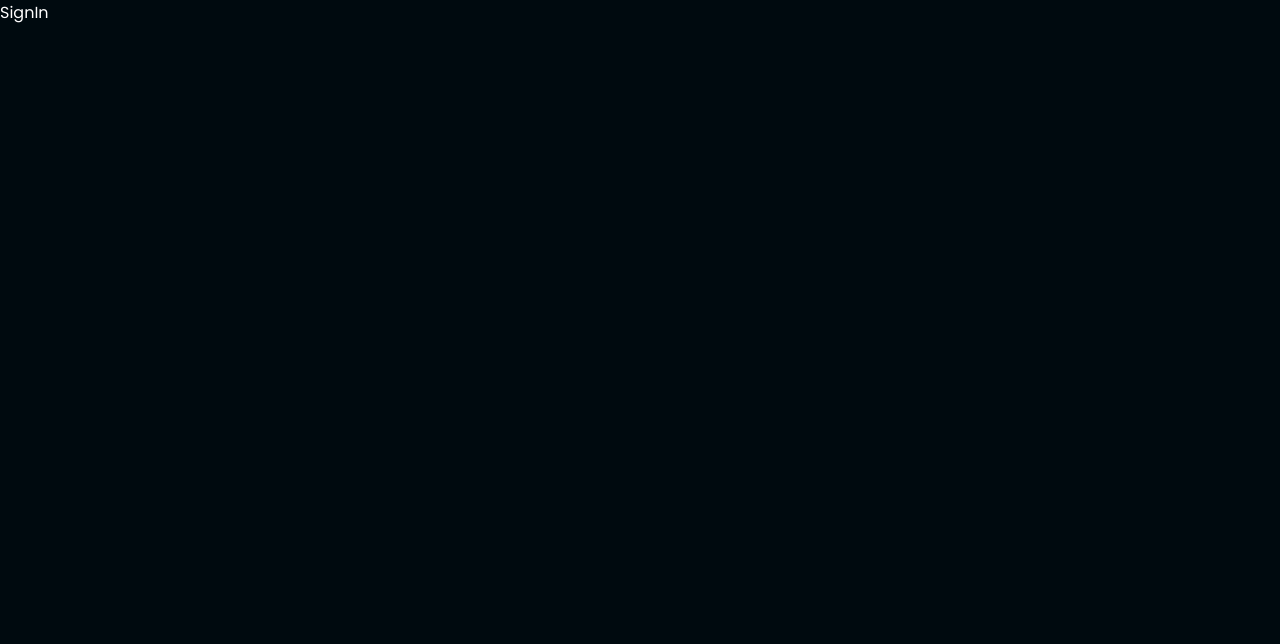
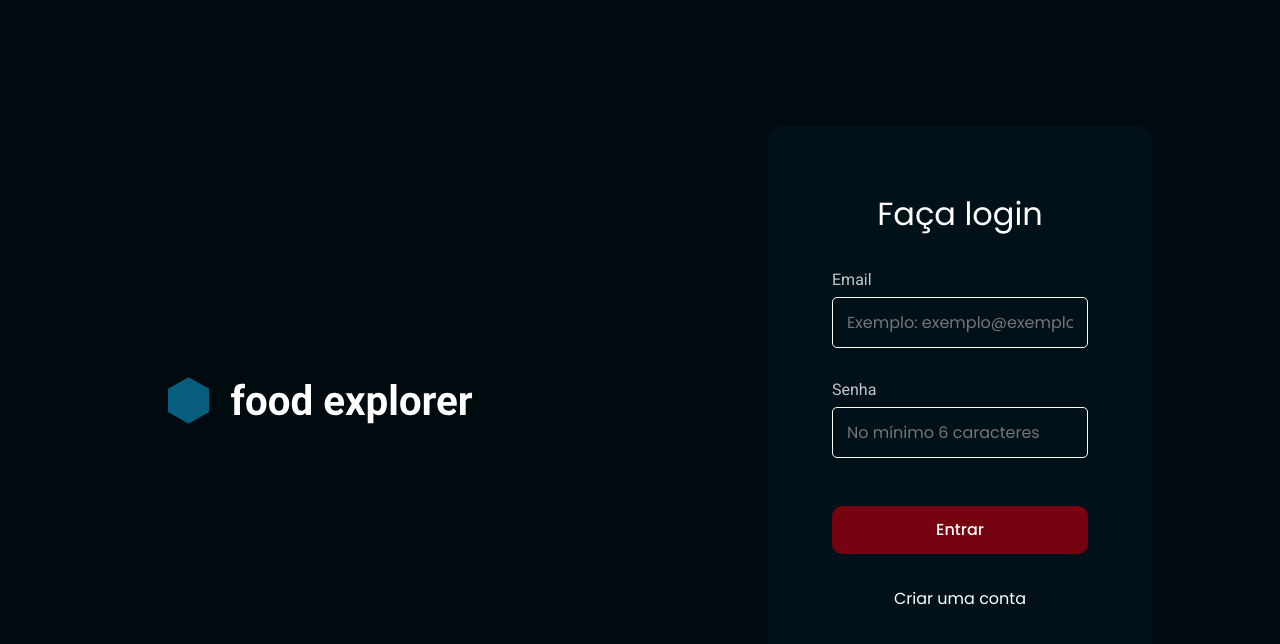
Before and after one commit to lucaslomba/front-food-explorer, a React (Vite) app: page / in a window 1280 px wide. Shown: the top 644 px of the page. Built offline with nearby package versions, Linux system fonts and the light colour scheme.

Commit message:
Versao 1 tela de login

```diff
--- /dev/null
+++ b/src/components/Button/index.jsx
@@ -0,0 +1,13 @@
+import { Container } from './styles'
+
+export function Button({ title, disabled = false, ...rest }) {
+    return (
+        <Container
+            type="button"
+            disabled={disabled}
+            {...rest}
+        >
+            {title}
+        </Container>
+    )
+}
--- /dev/null
+++ b/src/components/Button/styles.js
@@ -0,0 +1,24 @@
+import styled from 'styled-components'
+
+export const Container = styled.button`
+    width: 100%;
+    background-color: ${({ theme }) => theme.COLORS.TOMATO100};
+    color: ${({ theme }) => theme.COLORS.LIGHT100};
+
+    height: 3rem;
+    border: 0;
+    padding: 0 1rem;
+    margin-top: 1rem;
+    border-radius: .62rem;
+
+    font-weight: 500;
+
+    &:disabled {
+        background-color: ${({ theme }) => theme.COLORS.TOMATO400};
+        cursor: not-allowed;
+    }
+
+    &:hover {
+        background-color: ${({ theme }) => theme.COLORS.TOMATO200};
+    }
+`
--- /dev/null
+++ b/src/components/Input/index.jsx
@@ -0,0 +1,10 @@
+import { Container } from "./styles";
+
+export function Input({ label, ...rest }) {
+    return (
+        <Container>
+            <label htmlFor="">{label}</label>
+            <input {...rest}/>
+        </Container>
+    )
+}
--- /dev/null
+++ b/src/components/Input/styles.js
@@ -0,0 +1,30 @@
+import styled from "styled-components";
+
+export const Container = styled.div`
+    width: 100%;
+    display: flex;
+    flex-direction: column;
+
+    gap: .5rem;
+
+    > label {
+        color: ${({ theme }) => theme.COLORS.LIGHT400};
+        font-size: 1rem;
+
+        font-family: 'Roboto', sans-serif;
+    }
+
+    > input {
+        padding: 0.75rem 0.87rem;
+        border-radius: 5px;
+
+        border: 1px solid ${({ theme }) => theme.COLORS.LIGHT100};
+        background-color: transparent;
+
+        color: ${({ theme }) => theme.COLORS.LIGHT100};
+
+        &:placeholder {
+            color: ${({ theme }) => theme.COLORS.LIGHT500};
+        }
+    }
+`
--- a/src/pages/SignIn/index.jsx
+++ b/src/pages/SignIn/index.jsx
@@ -1,7 +1,40 @@
+import FoodExplorerImg from "../../assets/logo.svg"
+import { Container, Form } from "./styles";
+
+
+import { Input } from "../../components/Input"
+import { Button } from "../../components/Button"
+
 export function SignIn(){
     return (
-        <>
-            SignIn
-        </>
+        <Container>
+            <div>
+                <img
+                    src={FoodExplorerImg}
+                    alt="Logo do Food Explorer, uma caixa hexagonal azul com a escrita food explorer ao lado"
+                />
+            </div>
+
+            <main>
+                <Form>
+                    <h1>Faça login</h1>
+
+                    <Input
+                        type="text"
+                        label="Email"
+                        placeholder="Exemplo: exemplo@exemplo.com.br"
+                    />
+
+                    <Input
+                        type="password"
+                        label="Senha"
+                        placeholder="No mínimo 6 caracteres"
+                    />
+
+                    <Button title="Entrar"/>
+                    <a href="">Criar uma conta</a>
+                </Form>
+            </main>
+        </Container>
     )
 }
--- a/src/pages/SignIn/styles.js
+++ b/src/pages/SignIn/styles.js
@@ -0,0 +1,79 @@
+import styled from "styled-components";
+import { DEVICE_BREAKPOINTS } from "../../styles/deviceBreakpoints";
+
+export const Container = styled.div`
+    height: 100vh;
+    display: grid;
+    grid-template-columns: 1fr 1fr;
+
+
+    > main {
+        display: flex;
+        justify-content: center;
+        align-items: center;
+    }
+
+    > div {
+        display: flex;
+        justify-content: center;
+        align-items: center;
+    }
+
+    > div img {
+        height: 2.94rem;
+        margin: auto;
+    }
+
+    @media (max-width: ${DEVICE_BREAKPOINTS.MD}) {
+        display: flex;
+        flex-direction: column;
+        justify-content: center;
+
+        > div {
+            justify-content: flex-start;
+        }
+
+        > div img {
+            margin: 0!important;
+
+            height: 2.75rem;
+
+            padding-left: 5.41rem;
+        }
+    }
+`;
+
+export const Form = styled.form`
+    width: 60%;
+    padding: 4rem;
+    display: flex;
+    flex-direction: column;
+    gap: 2rem;
+    background-color: ${({ theme }) => theme.COLORS.DARK700};
+
+    border-radius: 1rem;
+
+    > h1 {
+        font-size: 2rem;
+        font-weight: normal;
+        text-align: center;
+    }
+
+    > a {
+        text-align: center;
+        color: ${({ theme }) => theme.COLORS.LIGHT100};
+    }
+
+    @media (max-width: ${DEVICE_BREAKPOINTS.LG}) {
+        width: 80%;
+    }
+
+    @media (max-width: ${DEVICE_BREAKPOINTS.MD}) {
+        h1 {
+            display: none;
+        }
+        width: 100%;
+        background-color: ${({ theme }) => theme.COLORS.DARK400};
+        padding: 4rem 3.91rem 4rem 5.41rem;
+    }
+`;
```
Also changed, not shown: src/assets/logo.svg (renamed from public/logo.svg).
